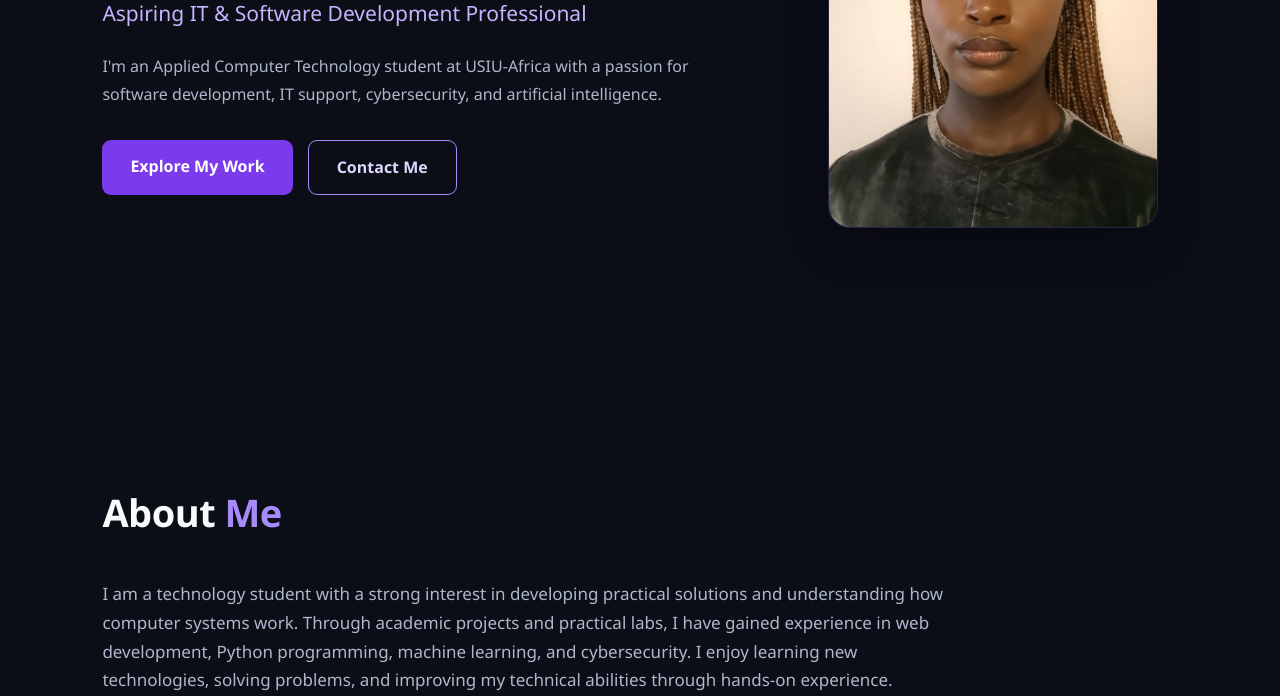
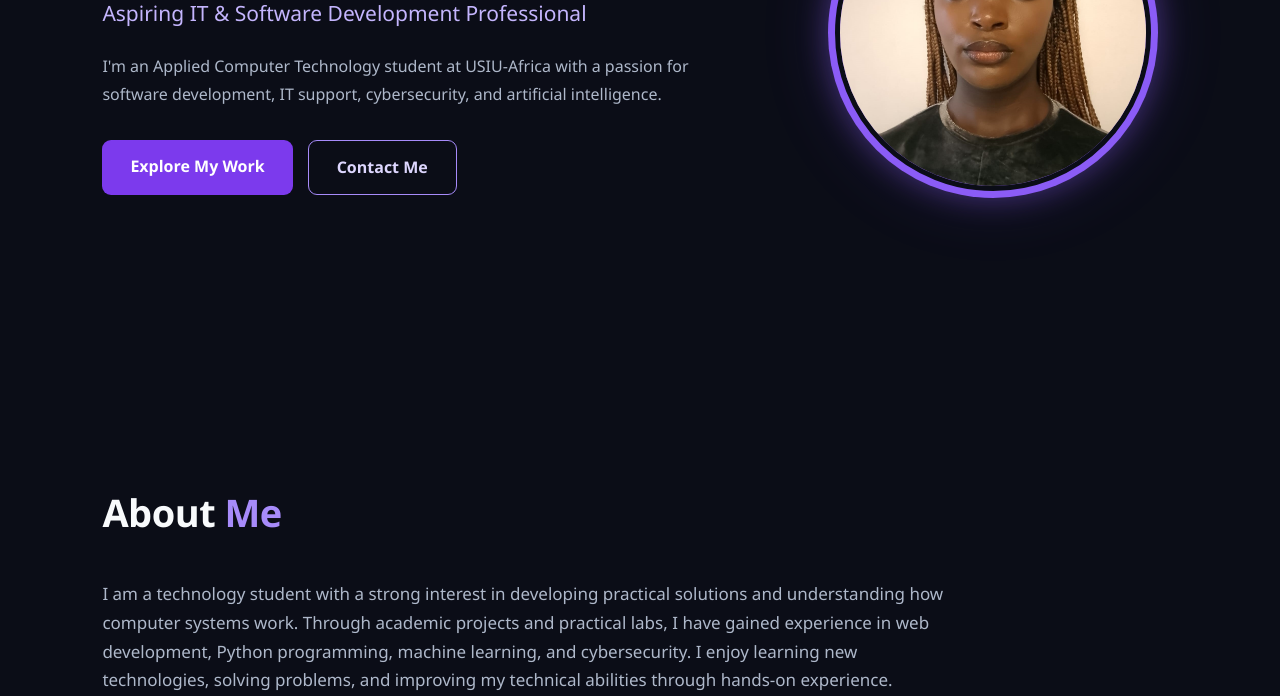
Before and after one commit to AkhwaleLucy/Akhwale_Portfolio, a website: page public/index.html in a window 1280 px wide. Shown: the part 404-1100 px from the top of the page. Drawn offline with Linux system fonts and the light colour scheme.

Commit message:
Restore original circular glowing portrait frame

```diff
--- a/public/style.css
+++ b/public/style.css
@@ -585,9 +585,7 @@ footer {
 .module-card img { width: 100px; height: 100px; border-radius: 8px; object-fit: contain; flex: none; }
 .module-card .credential-type { letter-spacing: .5px; margin-bottom: 8px; }
 .module-card h4 { margin-bottom: 8px; }
-.image-glow { height: 390px; width: 330px; border-radius: 22px; background: #27243d; padding: 1px; box-shadow: 0 18px 45px #0004; }
-.image-glow img { border-radius: 21px; border: 0; object-position: center; }
 @media (max-width: 1100px) { nav { gap: 20px; flex-wrap: wrap; } .nav-links { gap: 14px 20px; } }
-@media (max-width: 1000px) { .credentials-grid { grid-template-columns: repeat(2,minmax(0,1fr)); } .image-glow { width: 270px; height: 320px; } }
-@media (max-width: 700px) { .credentials-grid, .module-grid { grid-template-columns: 1fr; } .image-glow { width: 230px; height: 270px; } .career-learning { padding: 20px; } .credential-card { padding: 22px; } }
+@media (max-width: 1000px) { .credentials-grid { grid-template-columns: repeat(2,minmax(0,1fr)); } }
+@media (max-width: 700px) { .credentials-grid, .module-grid { grid-template-columns: 1fr; } .career-learning { padding: 20px; } .credential-card { padding: 22px; } }
 @media (max-width: 380px) { .module-card { align-items: flex-start; gap: 14px; } .module-card img { width: 72px; height: 72px; } }
```
